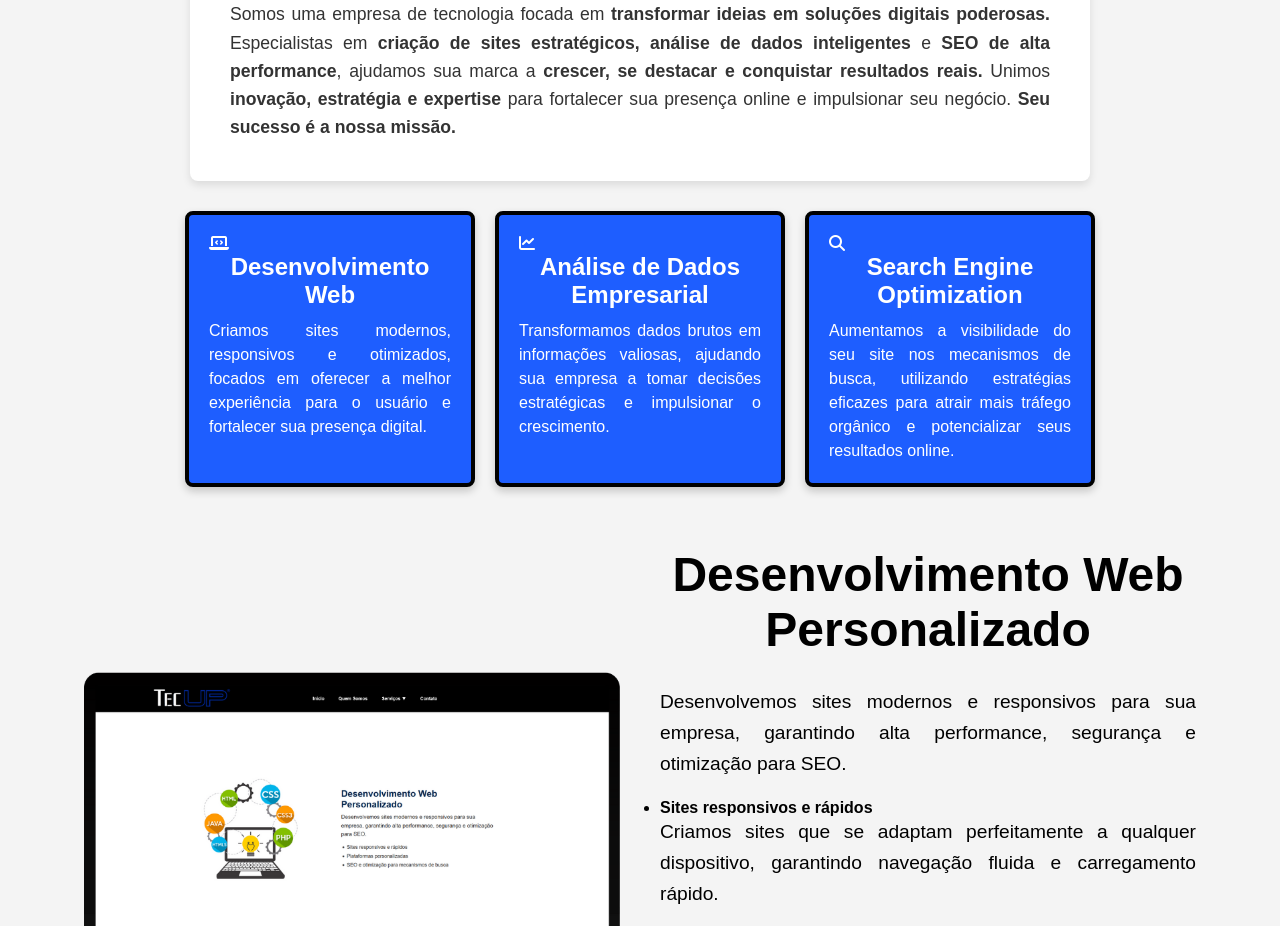
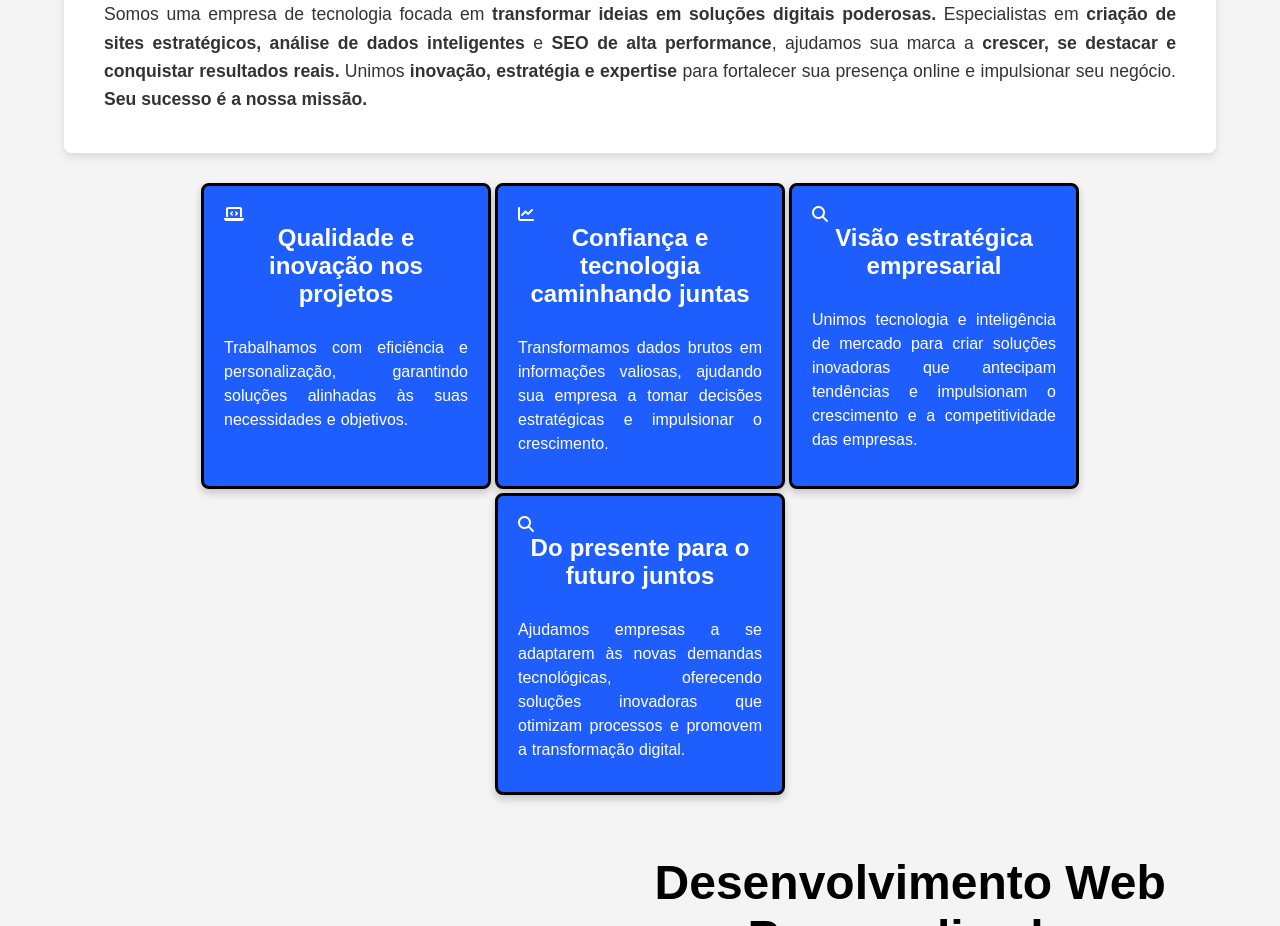
Before and after one commit to PedroSerradilha/Projeto-Fenix, a plain HTML site: page index.html in a window 1280 px wide. Shown: the part 307-1233 px from the top of the page. Drawn offline with Linux system fonts and the light colour scheme; files whose address does not match are found by name.

Commit message:
sexto commit

```diff
--- a/css/teste.css
+++ b/css/teste.css
@@ -102,7 +102,7 @@ main {
 .sobre-nos {
     background-color: white;
     padding: 40px;
-    max-width: 900px;
+    max-width: 1170px;
     margin: 0 auto;
     border-radius: 8px;
     box-shadow: 0px 4px 8px rgba(0, 0, 0, 0.1);
@@ -127,7 +127,7 @@ main {
 .servicos {
     display: flex;
     justify-content: center;
-    gap: 20px;
+    gap: 4px;
     margin-top: 30px;
     flex-wrap: wrap;
 }
@@ -141,7 +141,8 @@ main {
     border-radius: 8px;
     box-shadow: 0px 4px 8px rgba(0, 0, 0, 0.2);
     text-align: justify;
-    border: 4px solid black;
+    border: 3px solid black;
+    word-spacing: 0.5px;
 }
 
 .card h2 {
@@ -153,6 +154,9 @@ main {
 .card p {
     font-size: 1rem;
     line-height: 1.5;
+    text-align-last: left; /* Isso garante que a última linha do parágrafo tenha um alinhamento mais natural */
+    margin-bottom: 10px; /* Ajuste o espaçamento entre parágrafos */
+    flex-grow: 1; /* Faz com que o texto ocupe o espaço restante, caso necessário */
 }
 
 
@@ -236,13 +240,17 @@ img {
         text-align: center;
     }
 
-    .imagem-servico, .imagem-seo, .imagem-analise-dados {
+    .imagem-seo, .imagem-analise-dados {
         max-width: 100%;
     }
 
     .texto-servico, .texto-seo, .texto-analise-dados {
         max-width: 100%;
     }
+}
+
+.imagem-servico {
+    max-width: 45%;
 }
 
 @media (max-width: 480px) {
--- a/index.html
+++ b/index.html
@@ -47,18 +47,27 @@
         <section class="servicos">
             <div class="card">
                 <i class="fas fa-laptop-code"></i>
-                <h2>Desenvolvimento Web</h2>
-                <p>Criamos sites modernos, responsivos e otimizados, focados em oferecer a melhor experiência para o usuário e fortalecer sua presença digital.</p>
+                <h2>Qualidade e inovação nos projetos</h2>
+                <br>
+                <p>Trabalhamos com eficiência e personalização, garantindo soluções alinhadas às suas necessidades e objetivos.</p>
             </div>
             <div class="card">
                 <i class="fas fa-chart-line"></i>
-                <h2>Análise de Dados Empresarial</h2>
+                <h2>Confiança e tecnologia caminhando juntas</h2>
+                <br>
                 <p>Transformamos dados brutos em informações valiosas, ajudando sua empresa a tomar decisões estratégicas e impulsionar o crescimento.</p>
             </div>
             <div class="card">
                 <i class="fas fa-search"></i>
-                <h2>Search Engine Optimization</h2>
-                <p>Aumentamos a visibilidade do seu site nos mecanismos de busca, utilizando estratégias eficazes para atrair mais tráfego orgânico e potencializar seus resultados online.</p>
+                <h2>Visão estratégica empresarial</h2>
+                <br>
+                <p>Unimos tecnologia e inteligência de mercado para criar soluções inovadoras que antecipam tendências e impulsionam o crescimento e a competitividade das empresas.</p>
+            </div>
+            <div class="card">
+                <i class="fas fa-search"></i>
+                <h2>Do presente para o futuro juntos</h2>
+                <br>
+                <p>Ajudamos empresas a se adaptarem às novas demandas tecnológicas, oferecendo soluções inovadoras que otimizam processos e promovem a transformação digital.</p>
             </div>
         </section>
 
```
